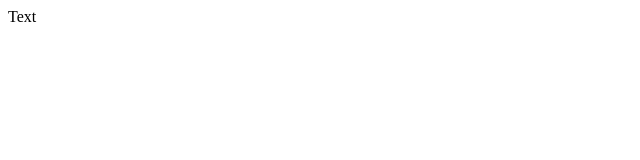
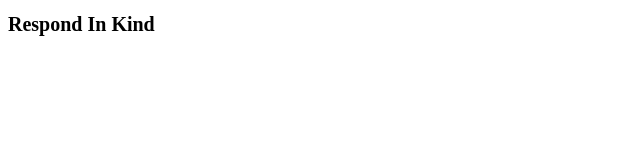
Before and after one commit to TorenRamsay/website1, a plain HTML site: page index.html in a window 1280 px wide. Shown: the whole page, without its empty margins (0-640 px from the left). Drawn offline with Linux system fonts and the light colour scheme.

Commit message:
Update index.html

```diff
--- a/index.html
+++ b/index.html
@@ -5,13 +5,15 @@
 <title>Respond In Kind</title>
 
 <style>
-
+h1{
+  font-size:20px;
+}
 </style>
 
 </head>
 
 <body>
-Text
+<h1>Respond In Kind</h1>
 </body>
 
 
```
